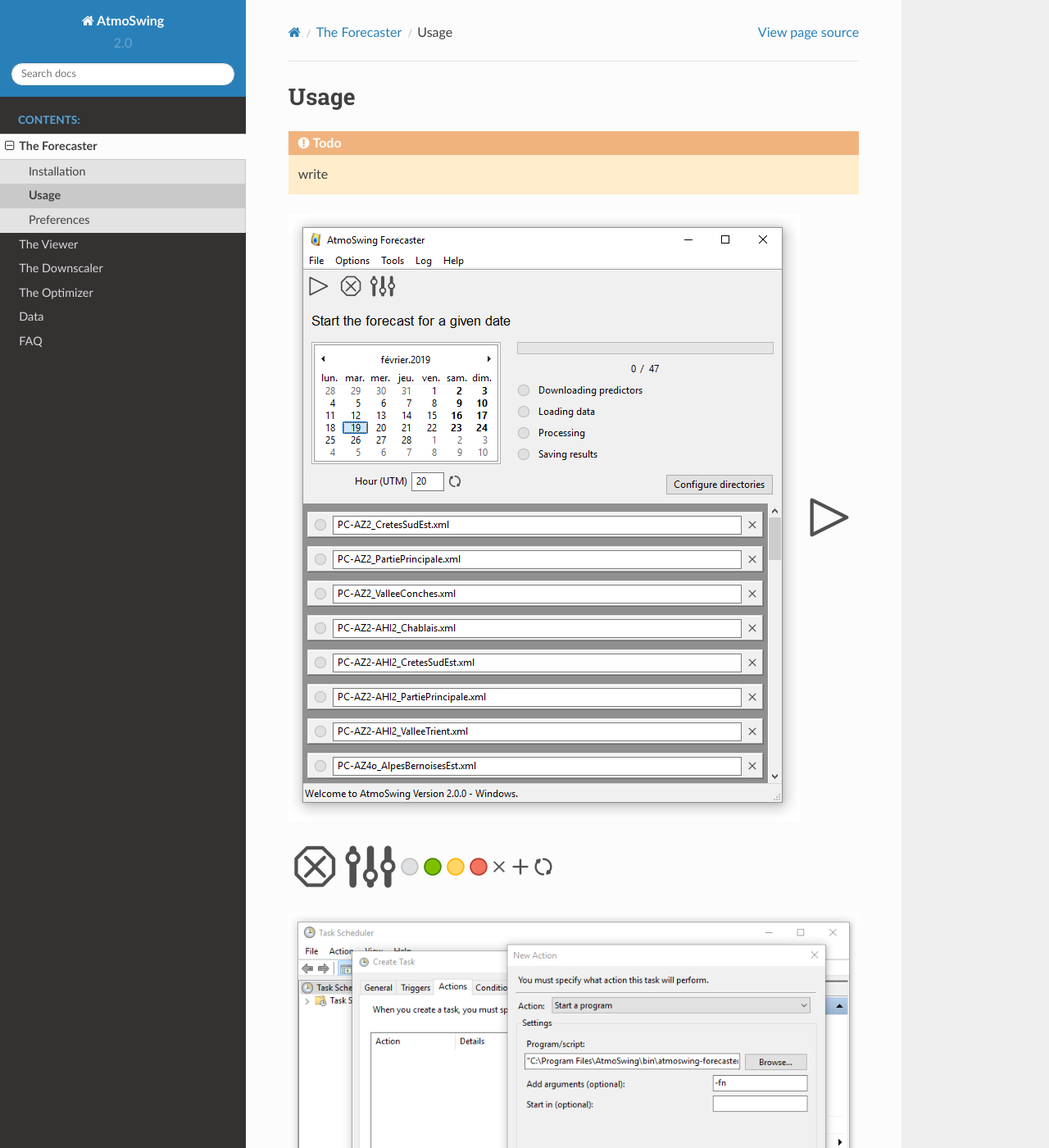
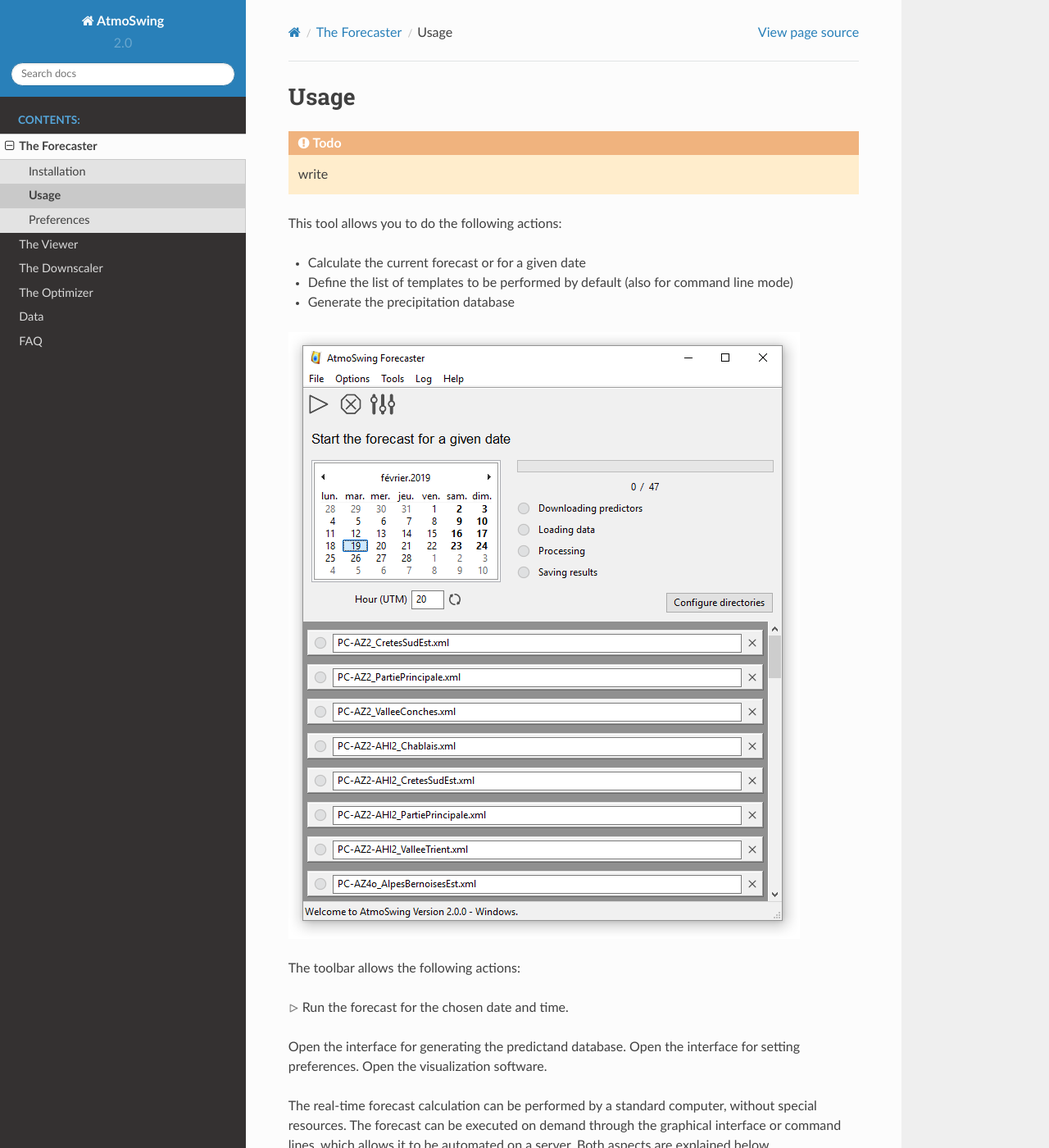
Before and after one commit to atmoswing/atmoswing-user-manual, a Sphinx documentation site: the page built from docs/app-forecaster/usage.rst, in a window 1280 px wide and 1400 px high. Shown: the whole window at 82% size. Built offline with Sphinx 7.4.7 and the Read the Docs theme 2.0.0, drawn with Linux system fonts in a browser that asks for light colours; pages that are not in the unit, such as notebooks, are missing from menus; some of the changed text lies outside the part shown.

Commit message:
Update usage.rst

```diff
--- a/docs/app-forecaster/usage.rst
+++ b/docs/app-forecaster/usage.rst
@@ -3,13 +3,33 @@
 
 .. todo:: write
 
+This tool allows you to do the following actions:
+
+* Calculate the current forecast or for a given date
+* Define the list of templates to be performed by default (also for command line mode)
+* Generate the precipitation database
+
 .. image:: img/frame-forecaster.png
 
-.. image:: img/icon_run.png
+The toolbar allows the following actions:
+
+|icon_run| Run the forecast for the chosen date and time.
+
+Open the interface for generating the predictand database.
+Open the interface for setting preferences.
+Open the visualization software.
+
+The real-time forecast calculation can be performed by a standard computer, without special resources. The forecast can be executed on demand through the graphical interface or command lines, which allows it to be automated on a server. Both aspects are explained below.
+
+.. |icon_run| image:: img/icon_run.png
+    :scale: 20 %
+    :align: middle
 
 .. image:: img/icon_stop.png
+   :scale: 20 %
 
 .. image:: img/icon_preferences.png
+   :height: 10px
 
 .. image:: img/icon-bullet_white.png
 
```
